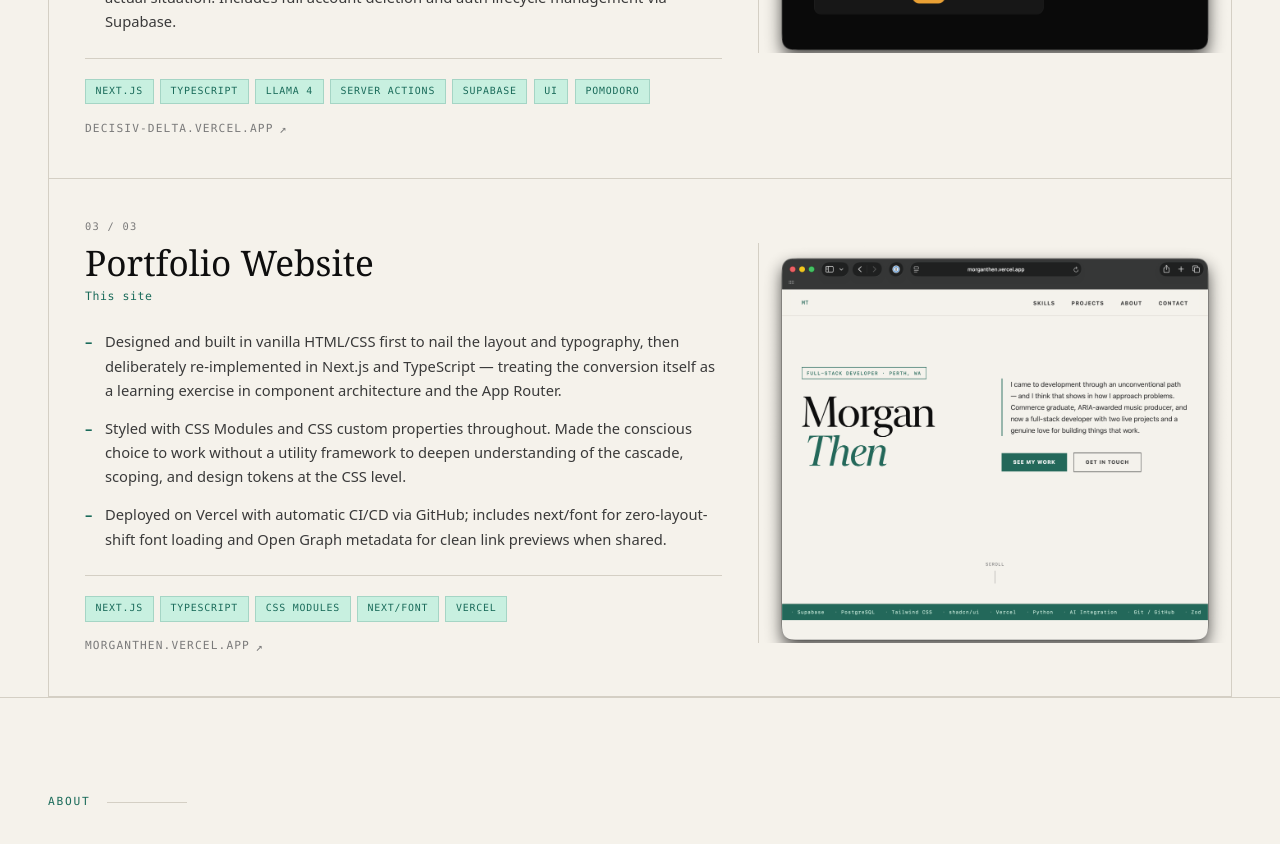
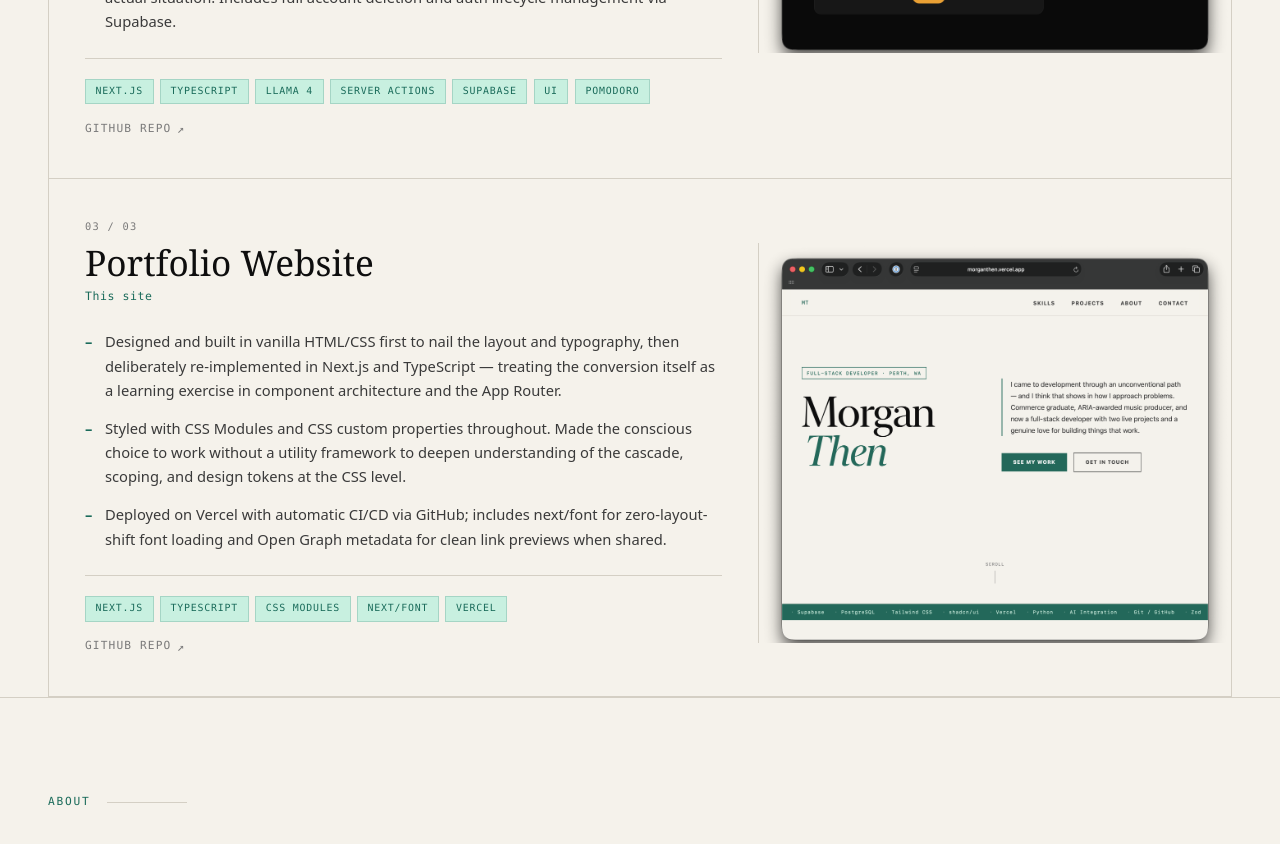
Before and after one commit to morganthen/portfolio, a Next.js app: page / in a window 1280 px wide. Shown: the part 2380-3224 px from the top of the page. Built offline with nearby package versions, Linux system fonts and the light colour scheme.

Commit message:
fix: github repo link added to projects, live link attached to screenshot

```diff
--- a/src/components/Projects.tsx
+++ b/src/components/Projects.tsx
@@ -11,6 +11,7 @@ const PROJECTS = [
     tagline: "Invoicing web app",
     url: "https://remit-next.vercel.app",
     urlLabel: "remit-next.vercel.app",
+    githubUrl: "https://github.com/morganthen/remit-next",
     screenshot: "/screenshots/remit-v3.png",
     screenshotAlt: "Remit — simple invoicing solution",
     imagePosition: "top",
@@ -35,6 +36,7 @@ const PROJECTS = [
     tagline: "AI-prioritised task manager",
     url: "https://decisiv-delta.vercel.app",
     urlLabel: "decisiv-delta.vercel.app",
+    githubUrl: "https://github.com/morganthen/decisiv",
     screenshot: "/screenshots/decisiv-v2.png",
     screenshotAlt: "Decisiv — AI prioritisation view",
     imagePosition: "top",
@@ -58,7 +60,8 @@ const PROJECTS = [
     name: "Portfolio Website",
     tagline: "This site",
     url: "https://morganthen.vercel.app",
-    urlLabel: "morganthen.vercel.app",
+    githubUrl: "https://github.com/morganthen/portfolio",
+    urlLabel: "morganthen-portfolio.vercel.app",
     screenshot: "/screenshots/portfolio-v3.png",
     screenshotAlt: "Portfolio website",
     imagePosition: "top",
@@ -135,13 +138,21 @@ export default function Projects() {
                     </span>
                   ))}
                 </div>
-                <a
+                {/* <a
                   href={project.url}
                   target="_blank"
                   rel="noopener noreferrer"
                   className={styles.link}
                 >
                   {project.urlLabel}
+                </a> */}
+                <a
+                  href={project.githubUrl}
+                  target="_blank"
+                  rel="noopener noreferrer"
+                  className={styles.link}
+                >
+                  GITHUB REPO
                 </a>
               </div>
             </div>
```
Also changed, not shown: 2 other files (tests, documents, lock files or other folders).
